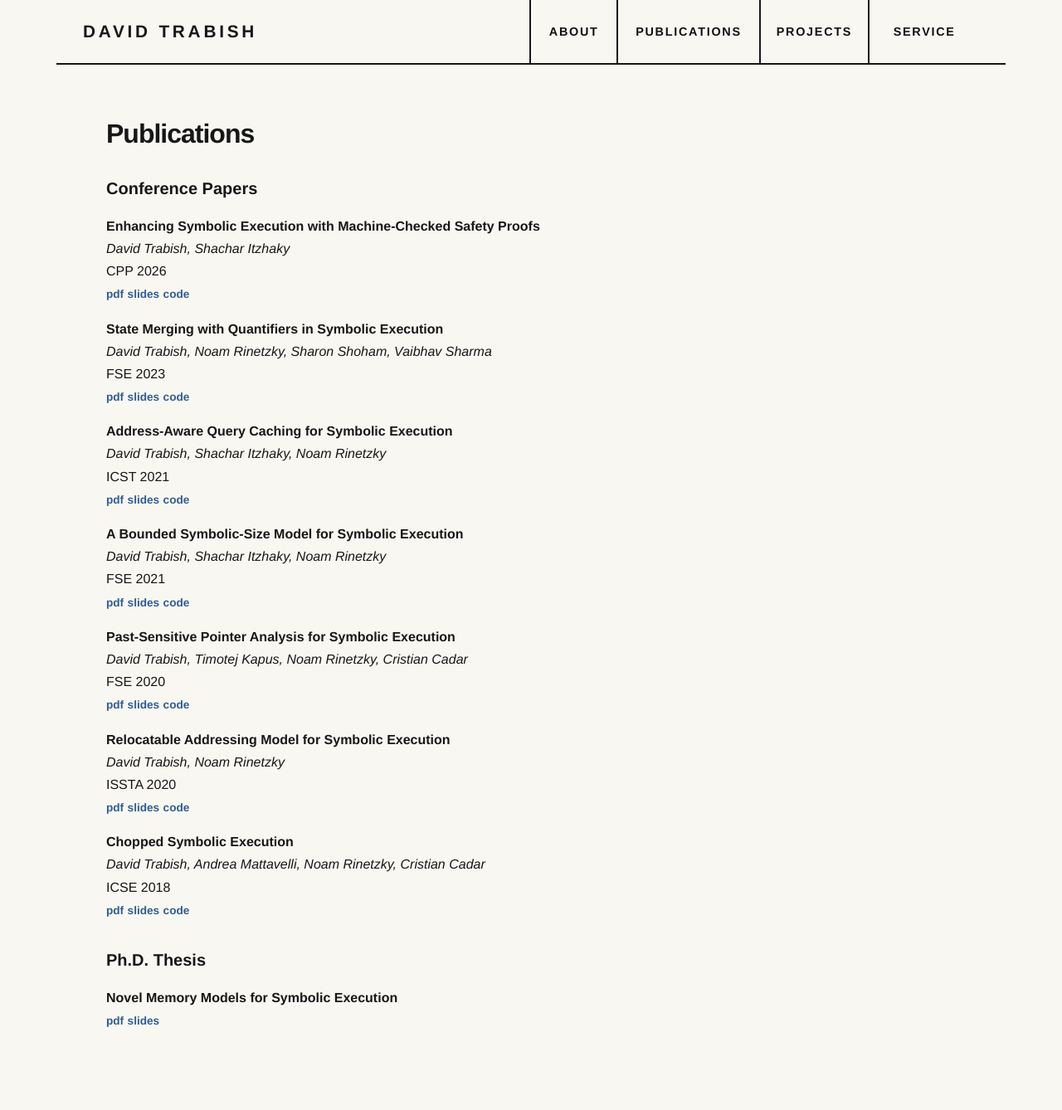
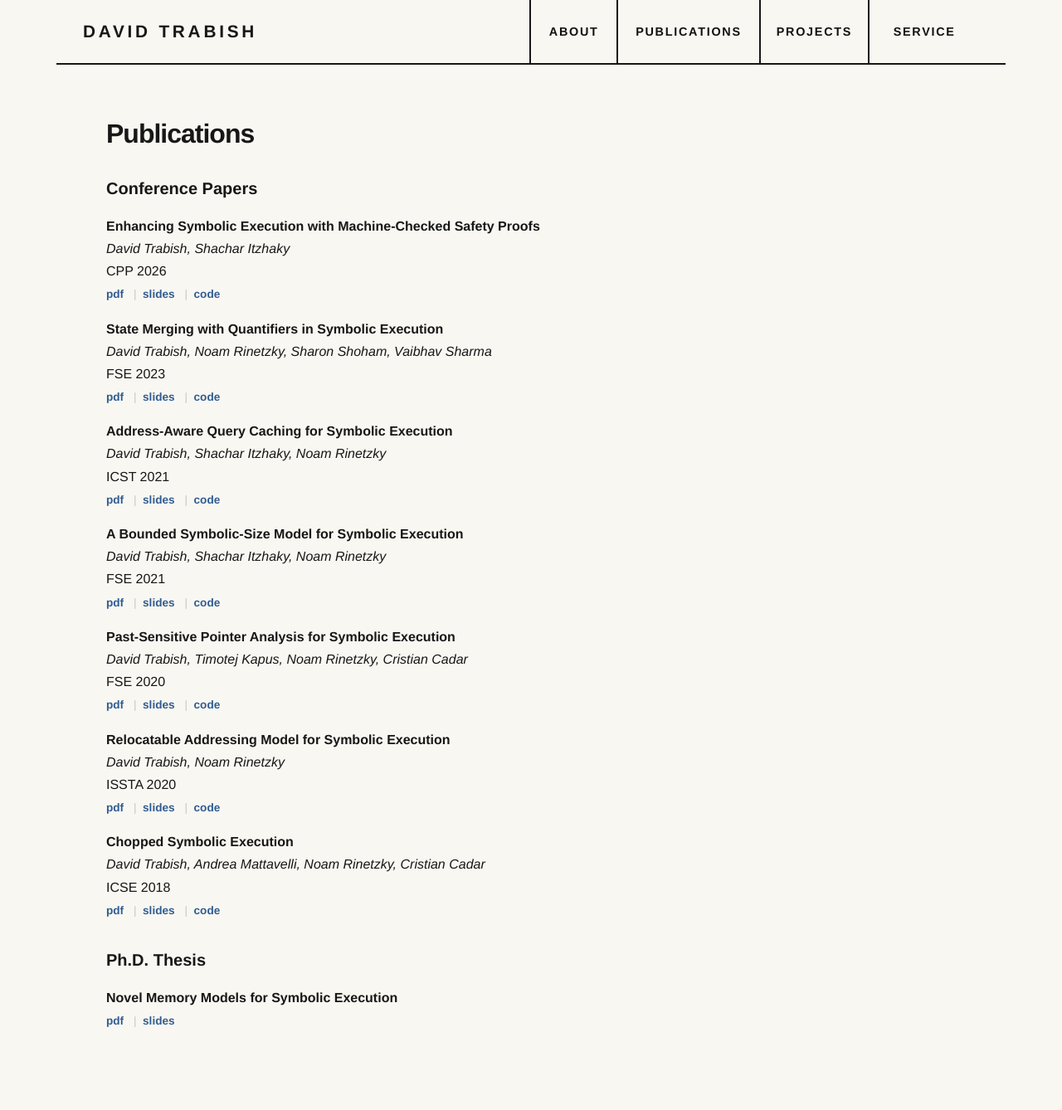
Before and after one commit to davidtr1037/davidtr1037.github.io, a Jekyll site: the page built from publications.md, in a window 1280 px wide. Shown: the whole page at 83% size. Built offline with Jekyll 4.4.1, drawn with Linux system fonts in a browser that asks for light colours.

Commit message:
updating

```diff
--- a/_sass/minima/custom-styles.scss
+++ b/_sass/minima/custom-styles.scss
@@ -160,6 +160,13 @@ a:hover { color: $red; text-decoration: none; }
 .portfolio-publications p a.publication-resource:focus-visible,
 .post-content a.publication-resource:hover,
 .post-content a.publication-resource:focus-visible { color: $blue-dark; }
+.portfolio-publications p a.publication-resource + a.publication-resource::before,
+.post-content a.publication-resource + a.publication-resource::before {
+  content: "|";
+  color: $rule;
+  margin: 0 .55em;
+  font-weight: 400;
+}
 .portfolio-publications p span[style] { color: inherit !important; }
 .portfolio-projects ul { margin: 0; list-style: none; }
 .portfolio-projects li { margin: 0; border-bottom: 1px solid $rule; }
```
